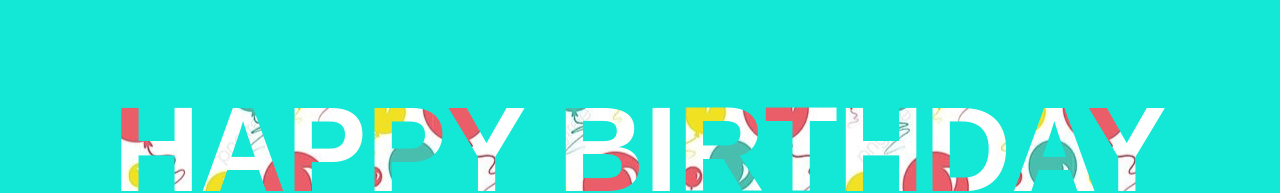
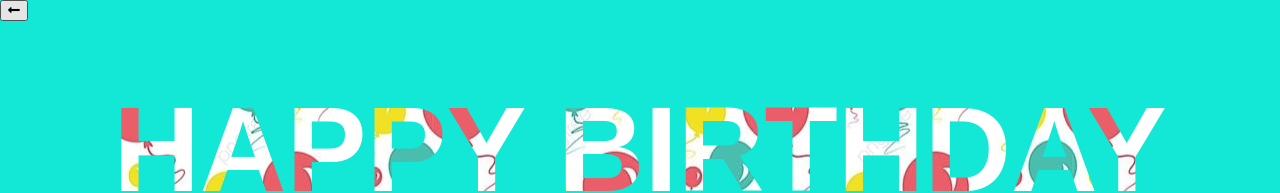
Before and after one commit to phonemyat-4116/wishform4116, a plain HTML site: page index.html in a window 1280 px wide. Shown: the top 193 px of the page. Drawn offline with Linux system fonts and the light colour scheme.

Commit message:
add index.html

```diff
--- a/index.html.html
+++ b/index.html
@@ -363,12 +363,19 @@
         animation: myrotate 1s linear 3;
     }
 
+    .exit{
+        position: absolute;
+        top: 0;
+        left: 0;
+    }
+
 
 </style>
 
 <body>
 
     <header class="wish">
+        <button id="exit" class="exit"><i class="fas fa-long-arrow-alt-left"></i></button>
         <h1>Happy Birthday</h1>
     </header>
 
```
